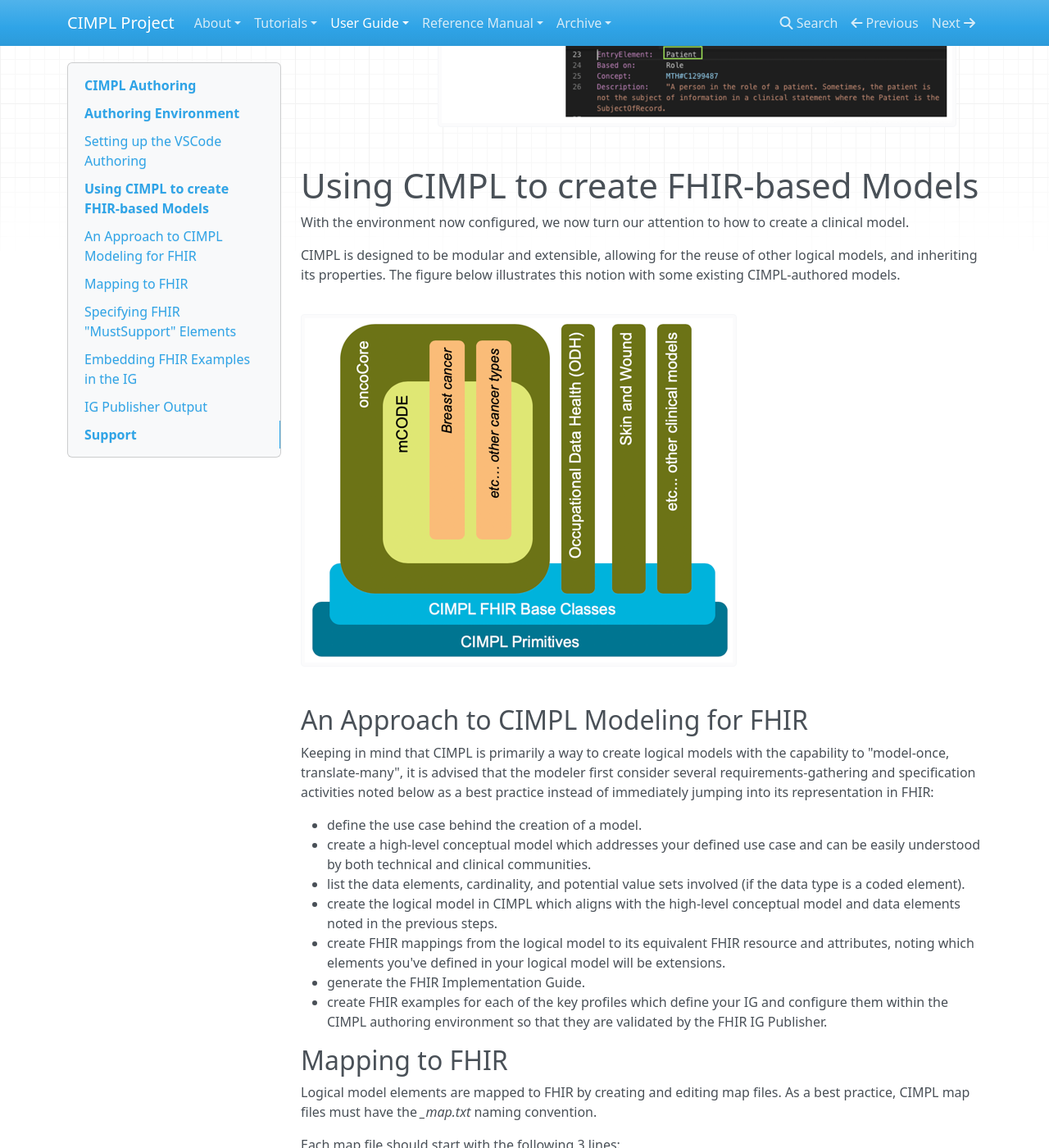
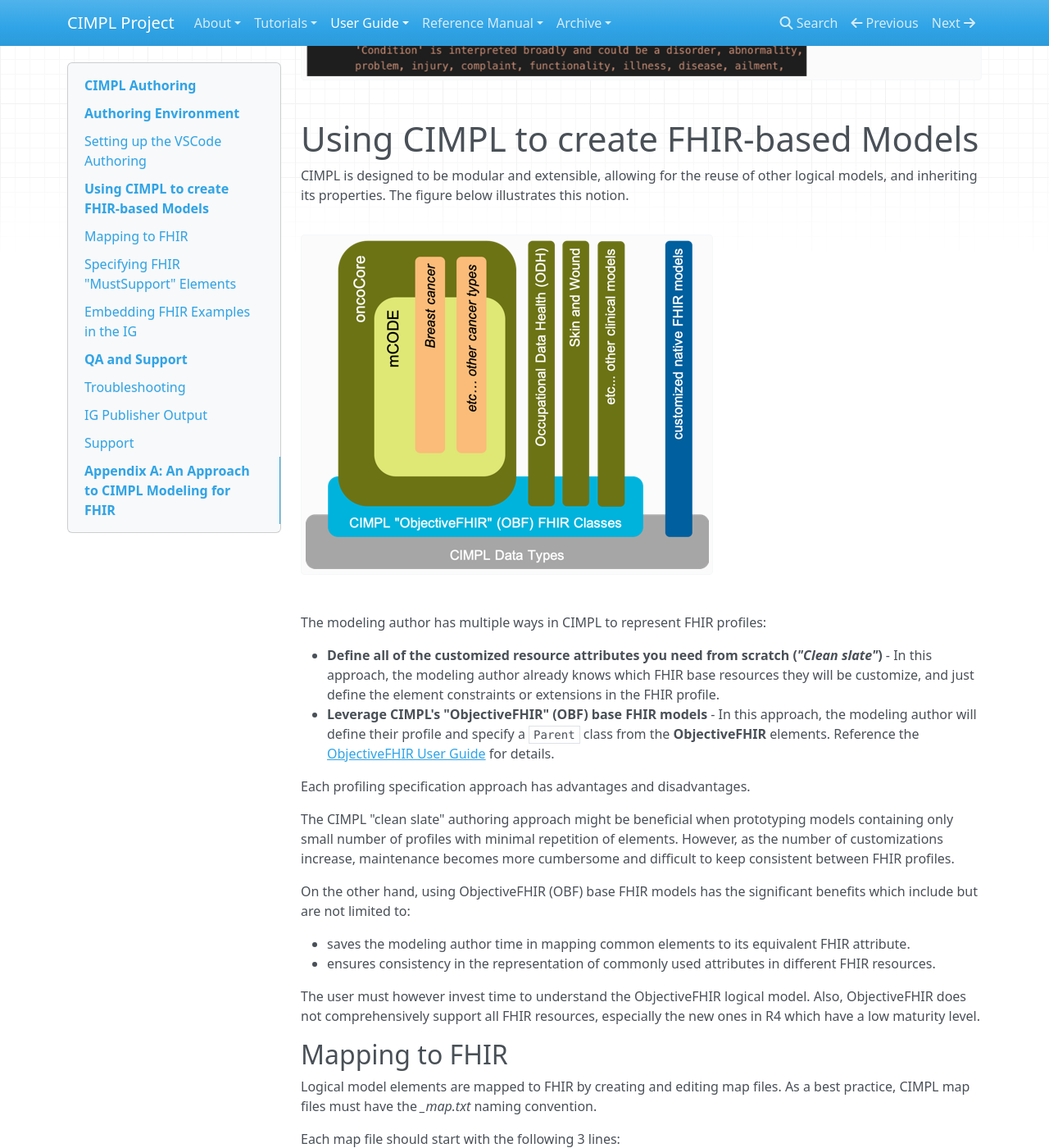
Before and after one commit to standardhealth/cimpl-doc, an MkDocs documentation site: the page built from docs/cimpl6UserGuide.md, in a window 1280 px wide and 1400 px high, scrolled down 2792 px. Shown: the whole window at 82% size. Built offline with MkDocs 1.6.1, drawn with Linux system fonts in a browser that asks for light colours; nearby versions of some CDN libraries; some of the changed text lies outside the part shown.

Commit message:
Updated UserGuide diagrams with CIMPL6 in background. Also added in modeling heuristics.

````diff
--- a/docs/cimpl6UserGuide.md
+++ b/docs/cimpl6UserGuide.md
@@ -19,15 +19,15 @@
 * Download the [VSCode editor](https://code.visualstudio.com/).
 * Open VSCode and search for the extension **vscode-lang-cimpl**.  The figure below shows where to find VSCode extensions.
 
-![CIMPL VSCode Extension](img_cimpl/VSCodeLangCimplExtension_small.png)
+![CIMPL VSCode Extension](img_cimpl/VSCodeLangCimplExtension.png)
 
 ### Navigating a CIMPL Model within VSCode
 
 Elements properties can be previewed in the following ways:
 
-1. hovering over the element.
-2. placing the cursor on the element text and right-clicking option _Peek Definition_
-3. placing the cursor on the element text and right-clicking option _Go to Definition_
+1. **Hovering over the element**: : This provides a drop-down list of an element's property names and cardinality, if available.
+2. **placing the cursor on the element text and right-clicking option _Peek Definition_**: This will display a drop-down window with a preview of the definition. The name and location of the file will be displayed although the entire file will not be opened.
+3. **placing the cursor on the element text and right-clicking option _Go to Definition_**: This will redirect the author to location of the definition, opening the file for display if it's not in the same location where it is referenced.
 
 <br />
 
@@ -42,23 +42,25 @@
 
 # Using CIMPL to create FHIR-based Models
 
-With the environment now configured, we now turn our attention to how to create a clinical model.
-
-CIMPL is designed to be modular and extensible, allowing for the reuse of other logical models, and inheriting its properties. The figure below illustrates this notion with some existing CIMPL-authored models.
+CIMPL is designed to be modular and extensible, allowing for the reuse of other logical models, and inheriting its properties. The figure below illustrates this notion.
 
 ![CIMPL Modularity](img_cimpl/CIMPLBuildingBlocks.png)
 
-## An Approach to CIMPL Modeling for FHIR
+The modeling author has multiple ways in CIMPL to represent  FHIR profiles:
 
-Keeping in mind that CIMPL is primarily a way to create logical models with the capability to "model-once, translate-many", it is advised that the modeler first consider several requirements-gathering and specification activities noted below as a best practice instead of immediately jumping into its representation in FHIR:
+* **Define all of the customized resource attributes you need from scratch (_"Clean slate"_)** - In this approach, the modeling author already knows which FHIR base resources they will be customize, and just define the element constraints or extensions in the FHIR profile.
+* **Leverage CIMPL's "ObjectiveFHIR" (OBF) base FHIR models** -  In this approach, the modeling author will define their profile and specify a `Parent` class from the **ObjectiveFHIR** elements. Reference the [ObjectiveFHIR User Guide](cimpl6ObjectiveFHIR.md) for details.
 
-* define the use case behind the creation of a model.
-* create a high-level conceptual model which addresses your defined use case and can be easily understood by both technical and clinical communities.
-* list the data elements, cardinality, and potential value sets involved (if the data type is a coded element).
-* create the logical model in CIMPL which aligns with the high-level conceptual model and data elements noted in the previous steps.
-* create FHIR mappings from the logical model to its equivalent FHIR resource and attributes, noting which elements you've defined in your logical model will be extensions.
-* generate the FHIR Implementation Guide.
-* create FHIR examples for each of the key profiles which define your IG and configure them within the CIMPL authoring environment so that they are validated by the FHIR IG Publisher.
+Each profiling specification approach has advantages and disadvantages.
+
+The CIMPL "clean slate" authoring approach might be beneficial when prototyping models containing only small number of profiles with minimal repetition of elements.  However, as the number of customizations increase, maintenance becomes more cumbersome and difficult to keep consistent between FHIR profiles.
+
+On the other hand, using ObjectiveFHIR (OBF) base FHIR models has the significant benefits which include but are not limited to:
+
+* saves the modeling author time in mapping common elements to its equivalent FHIR attribute.
+* ensures consistency in the representation of commonly used attributes in different FHIR resources.
+
+The user must however invest time to understand the ObjectiveFHIR logical model. Also, ObjectiveFHIR does not comprehensively support all FHIR resources, especially the new ones in R4 which have a low maturity level.
 
 ## Mapping to FHIR
 
@@ -75,6 +77,13 @@
 
 * _namespace name_ is the name of the grouping of elements that you have identified.
 * _fhir target version_ is a choice of FHIR_DSTU_2, FHIR_STU_3, or FHIR_R4
+
+The snippet below shows an example:
+```
+Grammar:	Map 5.1
+Namespace:	shr.core
+Target:		FHIR_R4
+```
 
 ## Specifying FHIR "MustSupport" Elements
 
@@ -95,7 +104,8 @@
 
 ## Embedding FHIR Examples in the IG
 
-Pre-requisite: the author has already created a FHIR JSON or xml.
+Pre-requisite: the author has already created a FHIR example in JSON or XML format.
+
 Configuring FHIR examples to appear in the generated IG involves the following steps:
 
 * Create a folder which will contain your FHIR examples
@@ -106,6 +116,23 @@
 The folder location is specified using the `"examples:"` parameter in the CIMPL configuration file.  This is illustrated in the figure below:
 ![CIMPL Examples Configuration](img_cimpl/fhirexampleconfig01.png)
 
+# QA and Support
+
+## Troubleshooting
+
+CIMPL Compilation Errors are structured in the following format:
+
+***1*** 2 3 4 5 <br>
+&nbsp;↳&nbsp;&nbsp;&nbsp;&nbsp;&nbsp;&nbsp;&nbsp;&nbsp;&nbsp;&nbsp;First digit tells whether it is an warning or error. 0 = warning, 1 = error <br>
+
+1 ***2*** 3 4 5 <br>
+&nbsp;&nbsp;&nbsp;↳&nbsp;&nbsp;&nbsp;&nbsp;&nbsp;&nbsp;&nbsp; Second digit gives the location of the issue: 1 = the grammar and importing of the text files, 2 = the expanding of the specifications, 3 = the exporting of FHIR profiles, 4 = the exporting of the JSON profiles <br>
+
+1 2 ***3 4 5*** <br>
+&nbsp;&nbsp;&nbsp;&nbsp;&nbsp;&nbsp;&nbsp;&nbsp;↳&nbsp;&nbsp; The last three digits are simply for unique identification. <br>
+
+A detailed list of CIMPL compilation errors and troubleshooting suggestions are available **[here](https://github.com/standardhealth/shr-cli/wiki/Error-Message-Documentation)**.
+
 ## IG Publisher Output
 
 By default, the FHIR IG Publisher will perform validation checks on the  StructureDefinition of specified FHIR profiles, value sets, and examples which reference any base resources or FHIR profiles.  An output of these checks are found in the CIMPL output, *qa.html*.
@@ -113,7 +140,7 @@
 An example QA output is shown in the figure below:
 ![qa.html example output](img_cimpl/igpublisher_output.png)
 
-# Support
+## Support
 
 Questions on using CIMPL and its toolchain can be addressed on the HL7 Zulip chat channel [#cimpl](https://chat.fhir.org/#streams/197290/cimpl)
 
@@ -121,3 +148,15 @@
 
 * Related to modeling of CIMPL constructs or its FHIR-based classes: https://github.com/standardhealth/shr_spec/issues
 * Related to running the CIMPL `shr-cli` compiler, CIMPL export configuration files, or generating the FHIR Implementation Guide (IG): https://github.com/standardhealth/shr-cli/issues
+
+# Appendix A: An Approach to CIMPL Modeling for FHIR
+
+Keeping in mind that CIMPL is primarily a way to create logical models with the capability to "model-once, translate-many", the modeling author should consider requirements-gathering and high level modeling steps.  While one approach is proposed below, the modeling author is not limited to following these steps and might find better approaches to creating detailed clinical models.
+
+* Define the use cases behind the creation of a model.
+* Create a high-level conceptual model which addresses your defined use case and can be easily understood by both technical and clinical communities.
+* Create a data dictionary listing the data elements, cardinality, and potential value sets involved if the data type is a coded element. This provides a convenient summary for implmenters presented in a way that can be understood by non-technical subject matter experts involved in defining the use cases more than the model's design and implementation.
+* Create the logical model in CIMPL which aligns with the high-level conceptual model and data elements noted in the previous steps.
+* Create [FHIR mappings](#Mapping-to-FHIR) from the logical model to its equivalent FHIR resource and attributes, noting which elements you've defined in your logical model will be extensions.
+* Generate the FHIR Implementation Guide.
+* Create FHIR examples for each of the key profiles which define your IG and configure them within the CIMPL authoring environment so that they are validated by the FHIR IG Publisher.
````
Also changed, not shown: docs/img_cimpl/CIMPLBuildingBlocks.png, docs/img_cimpl/VSCodeLangCimplExtension.png, docs/img_cimpl/VSCode_GotoDef.png, docs/img_cimpl/VSCode_Peek01.png, docs/img_cimpl/VSCode_Peek02.png, 2 other files.
